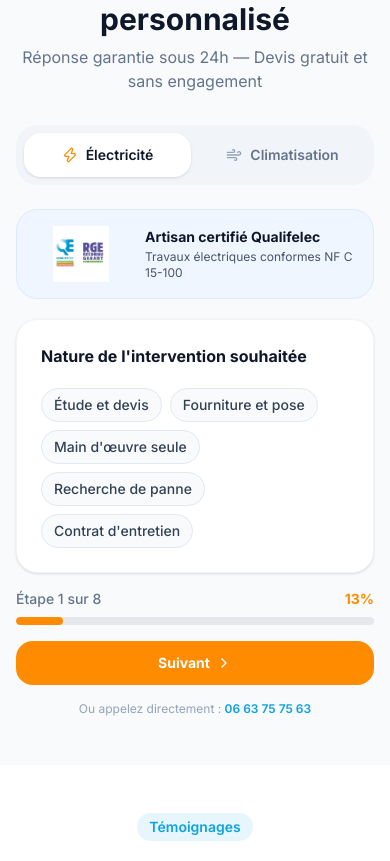
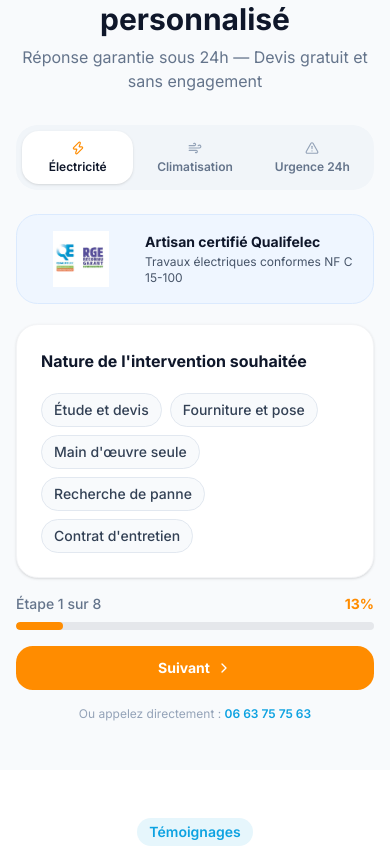
Before and after one commit to artgonmedia2-dev/therklima-site, a Next.js app: page / in a window 390 px wide. Shown: the part 9940-10801 px from the top of the page. Built offline with nearby package versions, Linux system fonts and the light colour scheme.

Commit message:
feat: add Urgence 24h third tab to homepage devis wizard with 3-step form and phone CTA

```diff
--- a/components/home/DevisTabsSection.tsx
+++ b/components/home/DevisTabsSection.tsx
@@ -2,14 +2,21 @@
 
 import { useState } from "react";
 import Image from "next/image";
-import { Zap, Wind, ChevronRight, ChevronLeft, Send, CheckCircle2 } from "lucide-react";
+import { Zap, Wind, ChevronRight, ChevronLeft, Send, CheckCircle2, AlertTriangle, Phone } from "lucide-react";
 import { toast } from "sonner";
 import { COMPANY } from "@/lib/constants";
 
-type Tab = "electricite" | "climatisation";
+type Tab = "electricite" | "climatisation" | "urgence";
 
 const ELEC_ACCENT = "#ff8c00";
 const CLIMA_ACCENT = "#00bcd4";
+const URGENCE_ACCENT = "#ef4444";
+
+const URGENCE_STEPS = [
+  "Type d'urgence",
+  "Décrivez le problème",
+  "Vos coordonnées",
+];
 
 const ELEC_STEPS = [
   "Nature de l'intervention souhaitée",
@@ -231,6 +238,12 @@ export default function DevisTabsSection() {
   const [climaCreneaux, setClimaCreneaux] = useState<string[]>([]);
   const [climaAutreCreneaux, setClimaAutreCreneaux] = useState("");
 
+  // ── Urgence state ──
+  const [urgenceType, setUrgenceType] = useState<string[]>([]);
+  const [urgenceSymptomes, setUrgenceSymptomes] = useState<string[]>([]);
+  const [urgenceAutre, setUrgenceAutre] = useState("");
+  const [urgenceDescription, setUrgenceDescription] = useState("");
+
   // ── Shared contact ──
   const [contact, setContact] = useState<ContactState>({
     prenom: "", nom: "", telephone: "", email: "", adresse: "", rgpd: false,
@@ -238,25 +251,18 @@ export default function DevisTabsSection() {
 
   // ── Derived values ──
   const isElec = tab === "electricite";
-  const accent = isElec ? ELEC_ACCENT : CLIMA_ACCENT;
-  const stepTitles = isElec ? ELEC_STEPS : CLIMA_STEPS;
+  const isUrgence = tab === "urgence";
+  const accent = isElec ? ELEC_ACCENT : isUrgence ? URGENCE_ACCENT : CLIMA_ACCENT;
+  const stepTitles = isElec ? ELEC_STEPS : isUrgence ? URGENCE_STEPS : CLIMA_STEPS;
   const totalSteps = stepTitles.length;
   const progress = Math.round(((step + 1) / totalSteps) * 100);
   const isLastStep = step === totalSteps - 1;
 
   const certBadge = isElec
-    ? {
-        src: "/qualifs/qualifelec-rge.png",
-        title: "Artisan certifié Qualifelec",
-        sub: "Travaux électriques conformes NF C 15-100",
-        bgClass: "bg-blue-50 border-blue-100",
-      }
-    : {
-        src: "/qualifs/rge-qualipac.png",
-        title: "Technicien certifié RGE QualiPac",
-        sub: "Installation & maintenance pompes à chaleur",
-        bgClass: "bg-cyan-50 border-cyan-100",
-      };
+    ? { src: "/qualifs/qualifelec-rge.png", title: "Artisan certifié Qualifelec", sub: "Travaux électriques conformes NF C 15-100", bgClass: "bg-blue-50 border-blue-100" }
+    : isUrgence
+    ? { src: "/qualifs/qualifelec-rge.png", title: "Urgence 24h/24 — 7j/7", sub: "Intervention en moins d'1 heure sur Paris & IDF", bgClass: "bg-red-50 border-red-100" }
+    : { src: "/qualifs/rge-qualipac.png", title: "Technicien certifié RGE QualiPac", sub: "Installation & maintenance pompes à chaleur", bgClass: "bg-cyan-50 border-cyan-100" };
 
   // ── Handlers ──
   const handleTabChange = (t: Tab) => {
@@ -278,9 +284,10 @@ export default function DevisTabsSection() {
     setIsSubmitting(true);
     try {
       await new Promise(r => setTimeout(r, 1200));
-      toast.success("Demande envoyée ! Nous vous contactons sous 24h.", {
-        description: `Un technicien vous rappellera au ${contact.telephone}.`,
-      });
+      toast.success(
+        isUrgence ? "Urgence reçue ! Un technicien vous rappelle sous 5 min." : "Demande envoyée ! Nous vous contactons sous 24h.",
+        { description: `Nous vous rappellerons au ${contact.telephone}.` }
+      );
       setSubmitted(true);
     } catch {
       toast.error("Erreur lors de l'envoi. Réessayez ou appelez-nous directement.");
@@ -468,6 +475,65 @@ export default function DevisTabsSection() {
     }
   };
 
+  // ── Urgence step renderer ──
+  const renderUrgenceStep = () => {
+    switch (step) {
+      case 0:
+        return (
+          <div className="space-y-4">
+            <ToggleChips
+              options={["Panne électrique", "Fuite d'eau", "Panne de chauffage", "Odeur de gaz", "Coupure eau chaude", "Court-circuit", "Dégât des eaux", "Autre urgence"]}
+              selected={urgenceType} onChange={setUrgenceType} accent={URGENCE_ACCENT}
+            />
+            {/* Big call button */}
+            <a
+              href={COMPANY.phoneHref}
+              className="mt-4 flex items-center justify-center gap-3 w-full py-4 rounded-2xl font-bold text-white text-base shadow-lg shadow-red-500/20 transition-all active:scale-95"
+              style={{ background: "linear-gradient(135deg, #ef4444, #b91c1c)" }}
+              aria-label={`Appel urgence : ${COMPANY.phone}`}
+            >
+              <Phone className="w-5 h-5 animate-pulse" aria-hidden="true" />
+              Urgence ? Appelez maintenant — {COMPANY.phone}
+            </a>
+          </div>
+        );
+      case 1:
+        return (
+          <div className="space-y-4">
+            <ToggleChips
+              options={["Fuite importante", "Pas d'eau", "Disjoncteur qui saute", "Pas de chauffage", "Odeur suspecte", "Inondation", "Prise / interrupteur HS", "Ballon d'eau chaude en panne"]}
+              selected={urgenceSymptomes} onChange={setUrgenceSymptomes} accent={URGENCE_ACCENT}
+              withOther otherValue={urgenceAutre} onOtherChange={setUrgenceAutre}
+              placeholder="Décrivez votre urgence..."
+            />
+            <div>
+              <label className="block text-xs font-semibold text-[#94a3b8] uppercase tracking-wide mb-2">
+                Informations complémentaires (optionnel)
+              </label>
+              <textarea
+                value={urgenceDescription}
+                onChange={e => setUrgenceDescription(e.target.value)}
+                placeholder="Décrivez brièvement la situation pour que notre technicien soit préparé à son arrivée..."
+                rows={3}
+                className="w-full px-4 py-3 border border-gray-200 rounded-xl text-sm focus:outline-none focus:border-red-400 focus:ring-2 focus:ring-red-400/20 resize-none transition-colors"
+              />
+            </div>
+          </div>
+        );
+      case 2:
+        return (
+          <div className="space-y-3">
+            <div className="flex items-center gap-2 p-3 bg-red-50 border border-red-100 rounded-xl mb-2">
+              <AlertTriangle className="w-4 h-4 text-red-500 shrink-0" aria-hidden="true" />
+              <p className="text-xs text-red-700 font-medium">Un technicien vous rappelle dans les 5 minutes.</p>
+            </div>
+            <ContactFields contact={contact} setContact={setContact} errors={contactErrors} />
+          </div>
+        );
+      default: return null;
+    }
+  };
+
   // ── Success screen ──
   if (submitted) {
     return (
@@ -520,28 +586,31 @@ export default function DevisTabsSection() {
           </p>
         </div>
 
-        {/* Tab switcher */}
-        <div className="grid grid-cols-2 gap-2 p-2 bg-[#f1f5f9] rounded-2xl mb-6">
+        {/* Tab switcher — 3 tabs */}
+        <div className="grid grid-cols-3 gap-1.5 p-1.5 bg-[#f1f5f9] rounded-2xl mb-6">
           {([
-            { key: "electricite" as Tab, label: "Électricité", Icon: Zap },
-            { key: "climatisation" as Tab, label: "Climatisation", Icon: Wind },
-          ] as const).map(({ key, label, Icon }) => (
+            { key: "electricite" as Tab, label: "Électricité", Icon: Zap, accent: ELEC_ACCENT },
+            { key: "climatisation" as Tab, label: "Climatisation", Icon: Wind, accent: CLIMA_ACCENT },
+            { key: "urgence" as Tab, label: "Urgence 24h", Icon: AlertTriangle, accent: URGENCE_ACCENT },
+          ] as const).map(({ key, label, Icon, accent: tabAccent }) => (
             <button
               key={key}
               type="button"
               onClick={() => handleTabChange(key)}
-              className={`flex items-center justify-center gap-2 py-3 rounded-xl font-semibold text-sm transition-all duration-200 ${
+              className={`flex flex-col sm:flex-row items-center justify-center gap-1 sm:gap-2 py-2.5 sm:py-3 px-1 rounded-xl font-semibold text-xs sm:text-sm transition-all duration-200 ${
                 tab === key
-                  ? "bg-white shadow-sm text-[#0f172a]"
+                  ? key === "urgence"
+                    ? "bg-red-500 shadow-sm text-white shadow-red-500/30"
+                    : "bg-white shadow-sm text-[#0f172a]"
                   : "text-[#64748b] hover:text-[#334155]"
               }`}
             >
               <Icon
-                className="w-4 h-4"
-                style={{ color: tab === key ? (key === "electricite" ? ELEC_ACCENT : CLIMA_ACCENT) : "#94a3b8" }}
+                className="w-3.5 h-3.5 sm:w-4 sm:h-4 shrink-0"
+                style={{ color: tab === key ? (key === "urgence" ? "#fff" : tabAccent) : "#94a3b8" }}
                 aria-hidden="true"
               />
-              {label}
+              <span className="leading-tight text-center">{label}</span>
             </button>
           ))}
         </div>
@@ -568,7 +637,7 @@ export default function DevisTabsSection() {
           <h3 className="text-base font-bold text-[#0f172a] mb-5">
             {stepTitles[step]}
           </h3>
-          {isElec ? renderElecStep() : renderClimaStep()}
+          {isElec ? renderElecStep() : isUrgence ? renderUrgenceStep() : renderClimaStep()}
         </div>
 
         {/* Progress + Navigation */}
```
